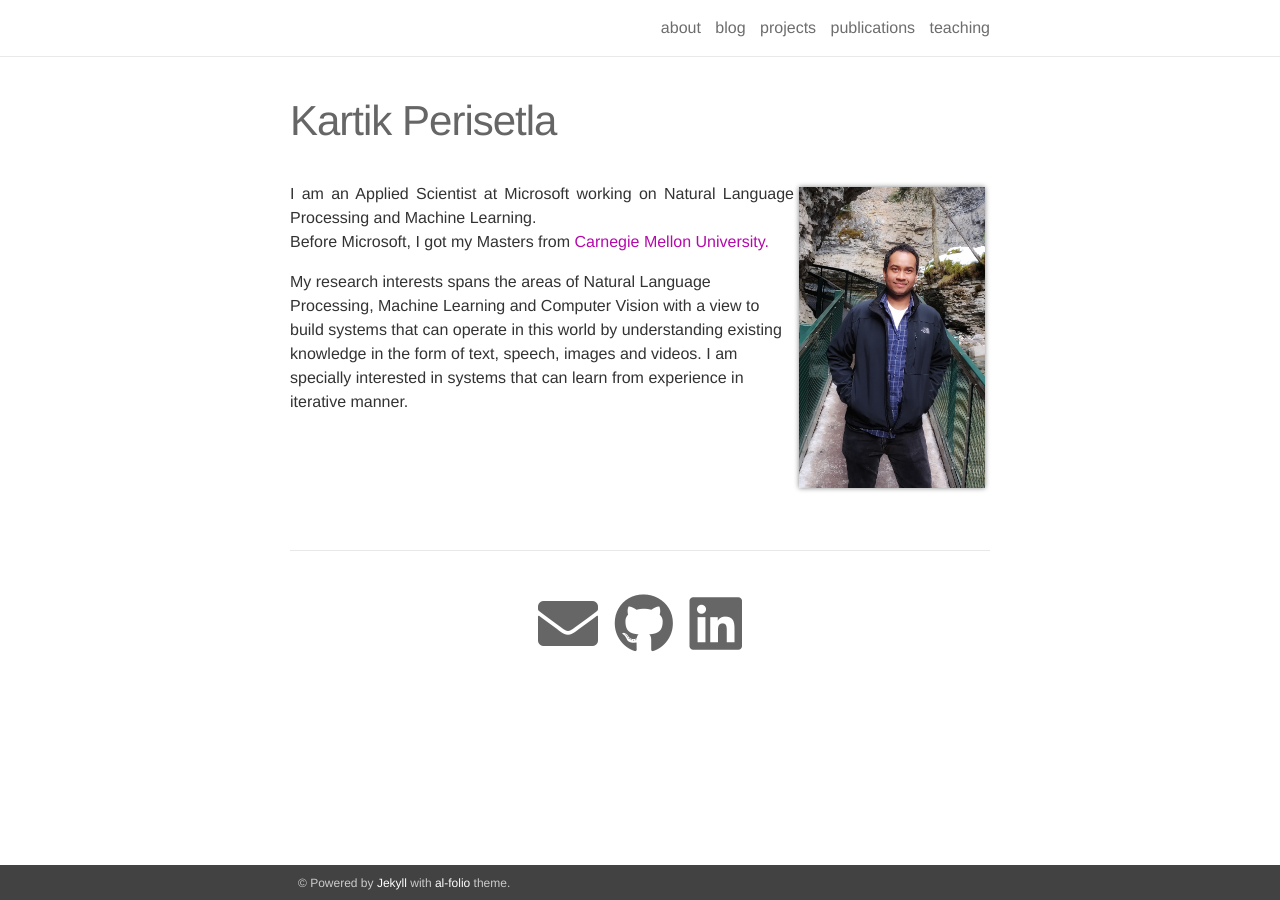
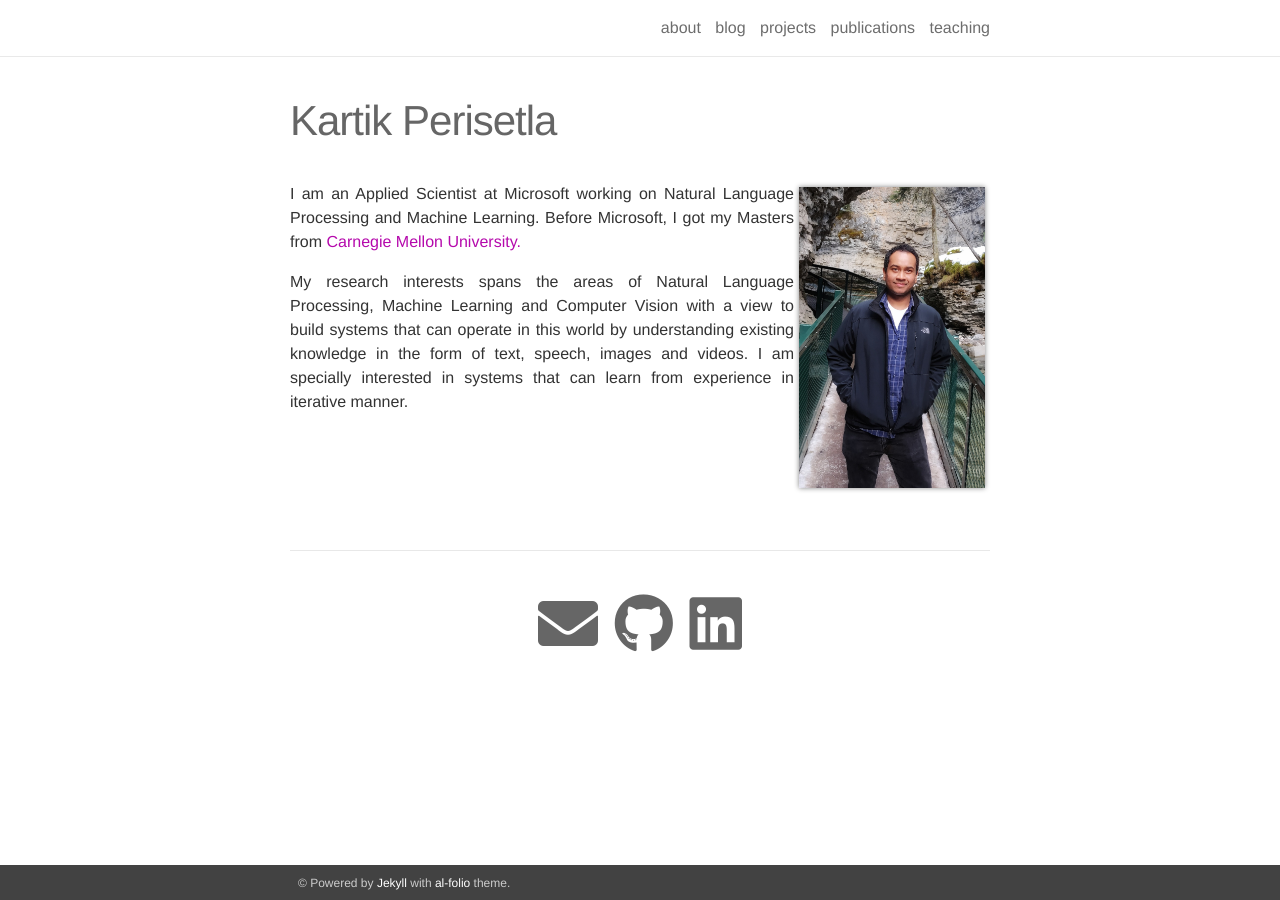
Before and after one commit to kartikperisetla/kartikperisetla.github.io, a Jekyll site: the page built from _pages/about.md, in a window 1280 px wide. Built offline with Jekyll 4.4.1, drawn with Linux system fonts in a browser that asks for light colours; nearby versions of some CDN libraries.

Commit message:
nit change

```diff
--- a/_pages/about.md
+++ b/_pages/about.md
@@ -15,11 +15,10 @@
 news: false
 social: true
 ---
-<p style="text-align:justify">
-I am an Applied Scientist at Microsoft working on Natural Language Processing and Machine Learning.<br/>
-Before Microsoft, I got my Masters from <a href="http://cmu.edu/">Carnegie Mellon University.</a>
+<p align="justify">
+I am an Applied Scientist at Microsoft working on Natural Language Processing and Machine Learning. Before Microsoft, I got my Masters from <a href="http://cmu.edu/">Carnegie Mellon University.</a>
 </p>
 
-<p>
+<p align="justify">
 My research interests spans the areas of Natural Language Processing, Machine Learning and Computer Vision with a view to build systems that can operate in this world by understanding existing knowledge in the form of text, speech, images and videos. I am specially interested in systems that can learn from experience in iterative manner.
 </p>
```
